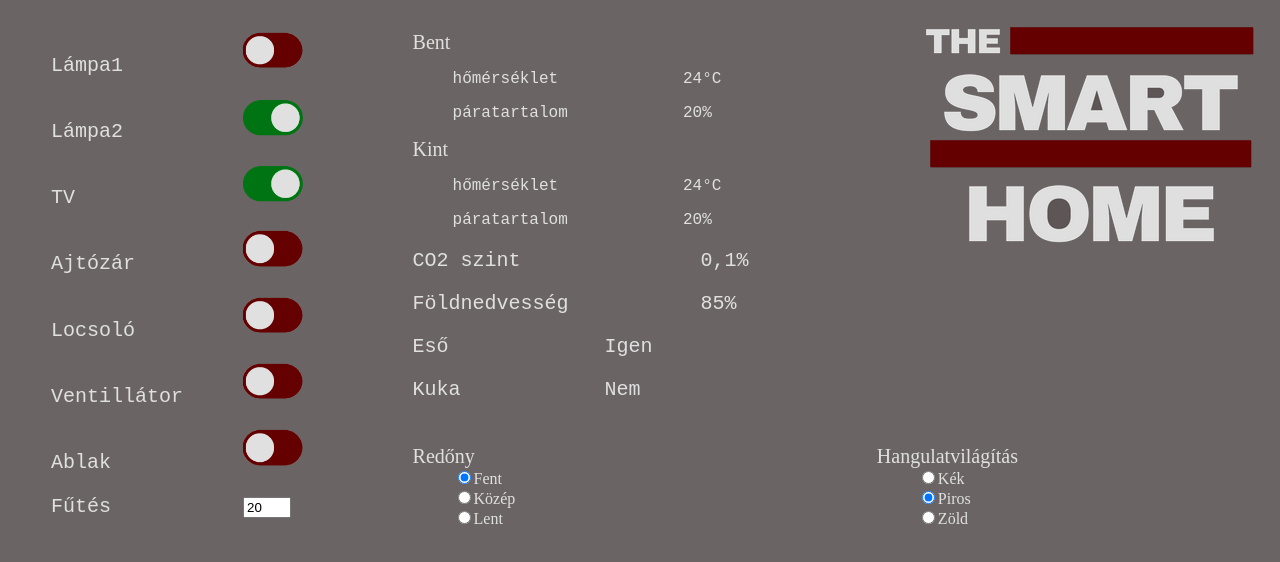
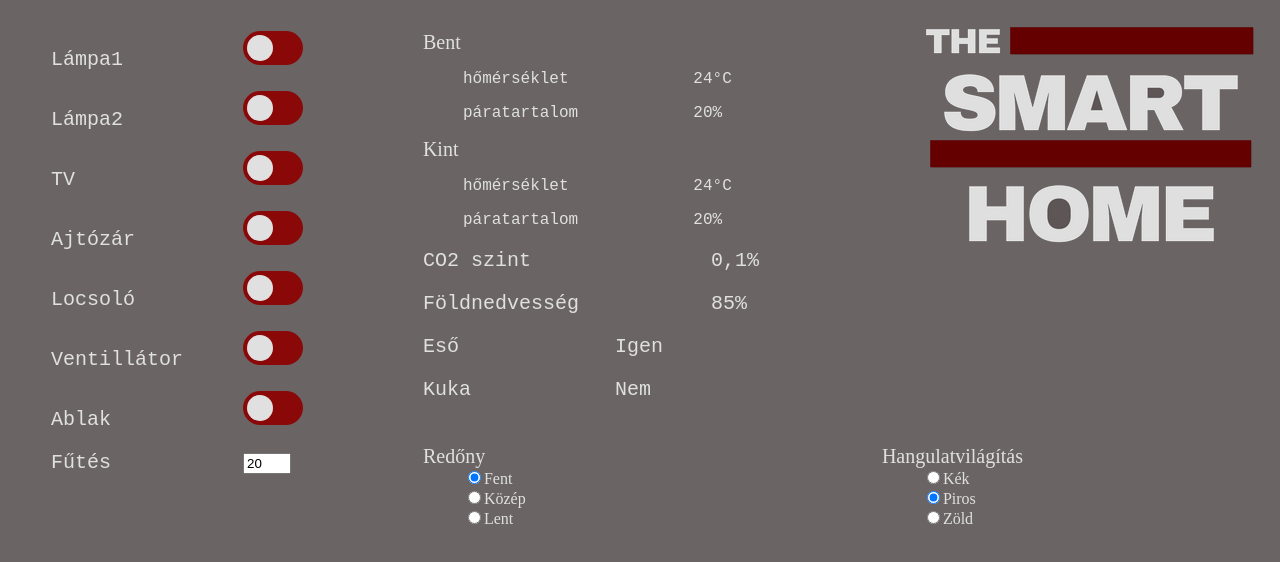
Before and after one commit to Benceking24/Smartroom, a plain HTML site: page docs/smarthome.html in a window 1280 px wide. Drawn offline with Linux system fonts and the light colour scheme.

Commit message:
switchek
képből dinamikus switch

```diff
--- a/docs/smart.css
+++ b/docs/smart.css
@@ -2,6 +2,50 @@ body{
 	background-color: #6b6464;
 	color:#e0e0e0;
 	font-size: 20px;
+}
+#switch {
+  position: relative;
+  display: inline-block;
+  width: 60px;
+  height: 34px;
+}
+
+#switch input {display:none;}
+
+#slider {
+  position: absolute;
+  cursor: pointer;
+  top: 0;
+  left: 0;
+  right: 0;
+  bottom: 0;
+  background-color: #8A0808;
+  -webkit-transition: .4s;
+  transition: .4s;
+  border-radius: 34px;
+}
+
+
+#slider:before {
+  position: absolute;
+  content: "";
+  height: 26px;
+  width: 26px;
+  left: 4px;
+  bottom: 4px;
+  background-color: #e0e0e0;
+  -webkit-transition: .4s;
+  transition: .4s;
+  border-radius: 50%;
+}
+input:checked + #slider {
+  background-color: #057825;
+}
+
+input:checked + #slider:before {
+  -webkit-transform: translateX(26px);
+  -ms-transform: translateX(26px);
+  transform: translateX(26px);
 }
 
 #logo{
--- a/docs/smarthome.html
+++ b/docs/smarthome.html
@@ -11,13 +11,13 @@
 		<tr>
 			<td rowspan="2">
 				<ul>
-					<li><pre>Lámpa1		<img src="off.jpg" id="b"></pre>
-					<li><pre>Lámpa2		<img src="on.jpg" id="b"></pre>
-					<li><pre>TV		<img src="on.jpg" id="b"></pre>
-					<li><pre>Ajtózár		<img src="off.jpg"id="b" ></pre>
-					<li><pre>Locsoló		<img src="off.jpg" id="b"></pre>
-					<li><pre>Ventillátor	<img src="off.jpg" id="b"></pre>
-					<li><pre>Ablak		<img src="off.jpg" id="b"></pre>
+					<li><pre>Lámpa1		<label id="switch"><input type="checkbox"><span id="slider"></span></label> </pre>
+					<li><pre>Lámpa2		<label id="switch"><input type="checkbox"><span id="slider"></span></label> </pre>
+					<li><pre>TV		<label id="switch"><input type="checkbox"><span id="slider"></span></label> </pre>
+					<li><pre>Ajtózár		<label id="switch"><input type="checkbox"><span id="slider"></span></label> </pre>
+					<li><pre>Locsoló		<label id="switch"><input type="checkbox"><span id="slider"></span></label> </pre>
+					<li><pre>Ventillátor	<label id="switch"><input type="checkbox"><span id="slider"></span></label> </pre>
+					<li><pre>Ablak		<label id="switch"><input type="checkbox"><span id="slider"></span></label> </pre>
 					<li><pre>Fűtés		<input type="number" name="temp" value="20" step="1" style="width: 40px"></pre>
 				</ul>
 			</td>
```
